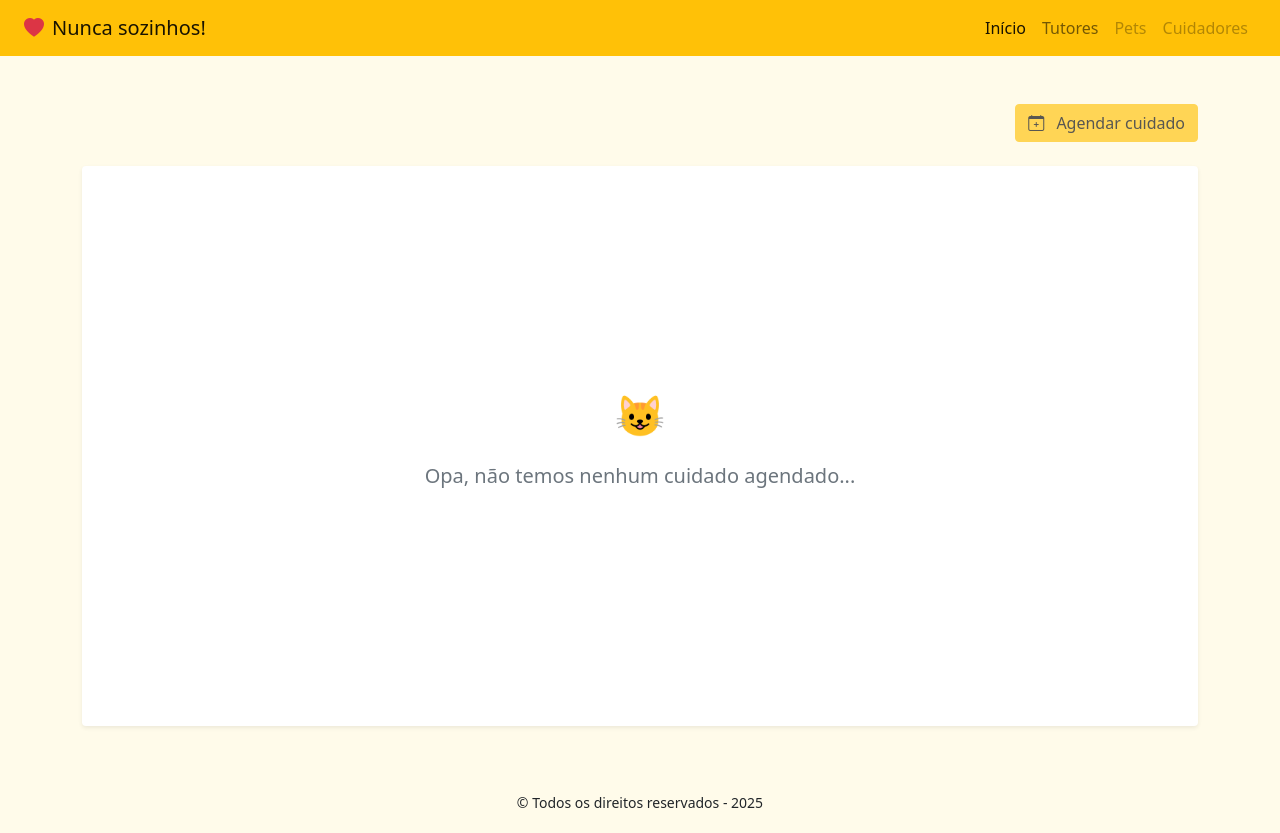
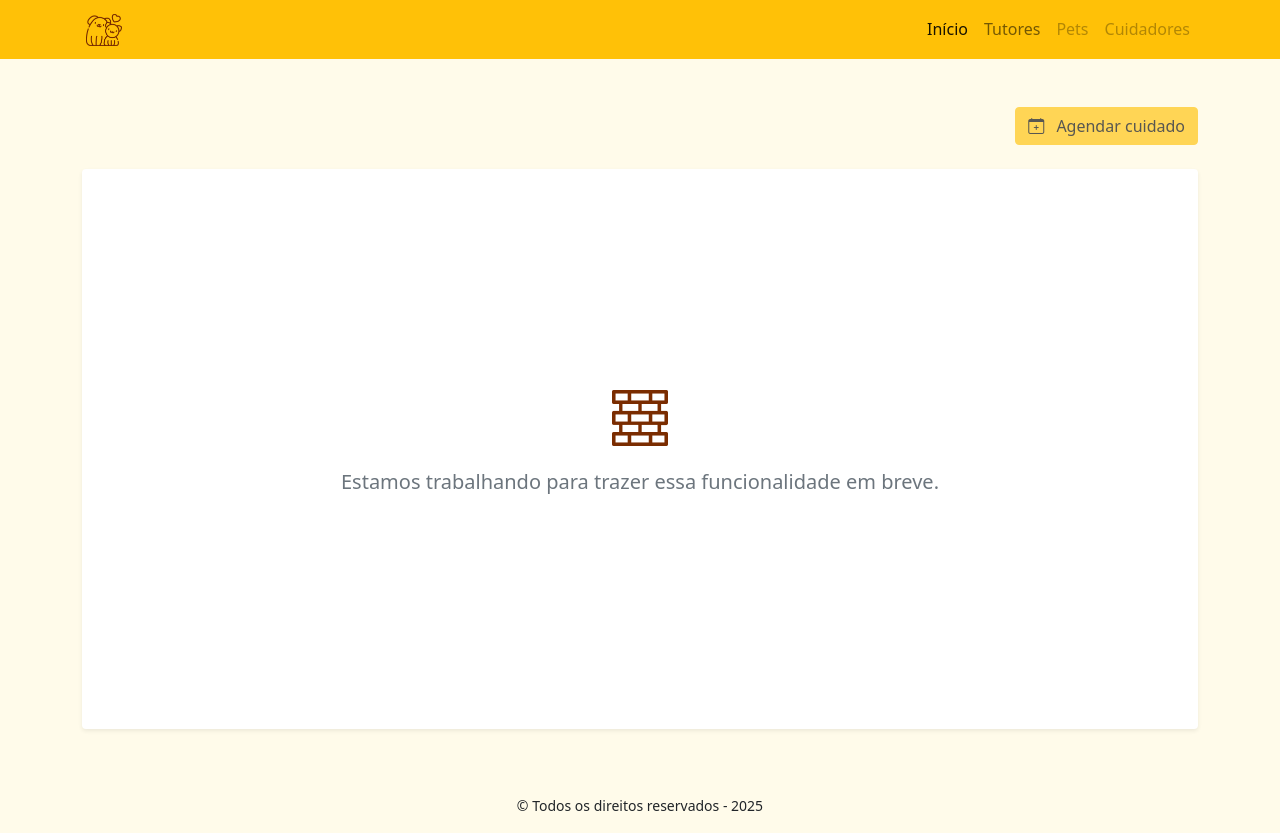
Before and after one commit to luizgnjunior/fofinhos-nunca-sozinhos-front, a plain HTML site: page index.html in a window 1280 px wide. Drawn offline with nearby package versions, Linux system fonts and the light colour scheme.

Commit message:
inserçao do logo e alteraçao de cores primarias

```diff
--- a/assets/styles.css
+++ b/assets/styles.css
@@ -9,3 +9,7 @@ body {
 .min-card {
   min-height: 40vh;
 }
+
+.brown {
+  color: #7a2c00;
+}
--- a/index.html
+++ b/index.html
@@ -24,9 +24,16 @@
   </head>
   <body>
     <nav class="navbar navbar-expand-lg navbar-light bg-warning px-4">
-      <a class="navbar-brand" href="#">
-        <i class="bi bi-heart-fill text-danger me-2"></i>Nunca sozinhos!</a
-      >
+      <div class="container">
+        <a class="navbar-brand ms-1" href="/index.html">
+          <img
+            src="./assets/img/logo-fofinho.png"
+            alt="Logo"
+            title="Nunca Sozinhos"
+            class="navbar-brand-img"
+            style="height: 32px"
+          />
+        </a>
         <button
           class="navbar-toggler"
           type="button"
@@ -36,10 +43,15 @@
           <span class="navbar-toggler-icon"></span>
         </button>
 
-      <div class="collapse navbar-collapse justify-content-end" id="navbarNav">
+        <div
+          class="collapse navbar-collapse justify-content-end"
+          id="navbarNav"
+        >
           <ul class="navbar-nav">
             <li class="nav-item">
-            <a class="nav-link active" aria-current="page" href="#">Início</a>
+              <a class="nav-link active" aria-current="page" href="/index.html"
+                >Início</a
+              >
             </li>
             <li class="nav-item">
               <a class="nav-link" href="/owners.html">Tutores</a>
@@ -51,6 +63,7 @@
               <a class="nav-link disabled" href="#">Cuidadores</a>
             </li>
           </ul>
+        </div>
       </div>
     </nav>
 
@@ -102,9 +115,9 @@
             style="min-height: 70vh"
           >
             <div class="text-center">
-              <div style="font-size: 2.5rem">😺</div>
+              <i class="bi bi-bricks display-4 mb-3 brown"></i>
               <p class="mt-3 fs-5 text-muted">
-                Opa, não temos nenhum cuidado agendado...
+                Estamos trabalhando para trazer essa funcionalidade em breve.
               </p>
             </div>
           </div>
```
Also changed, not shown: owners.html (+15 -4 lines), assets/img/logo-fofinho.png (added). Lines whose indentation alone changed are shown as unchanged.
